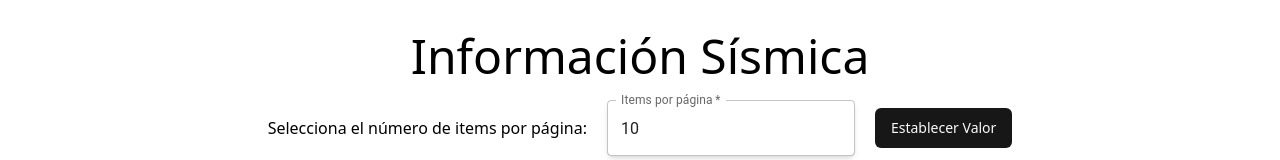
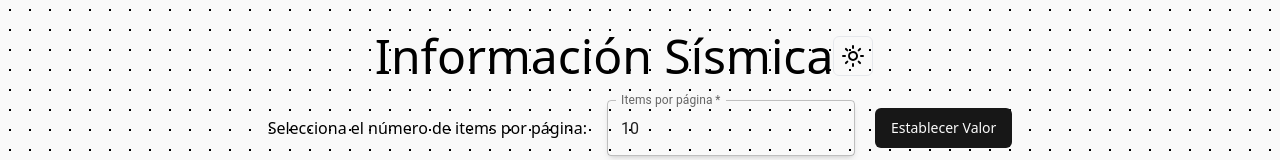
Before and after one commit to alejosoldp97/PruebaTecnicaFront, a React (Vite) app: page / in a window 1280 px wide. Shown: the top 160 px of the page. Built offline with nearby package versions, Linux system fonts and the light colour scheme; no server answers.

Commit message:
Agregando modo oscuro a la página

```diff
--- a/src/App.jsx
+++ b/src/App.jsx
@@ -35,21 +35,10 @@ function App() {
   const [selectedValues, setSelectedValues] = useState([]);
   // const values = selectedOptions.map(option => option.value);
   //   setSelectedValues(values);
-  const handleSelectChange = (selected) => {
-      setSelectedOptions(selected);
-      const values = selected.map(option => option.value);
-      setSelectedValues(values);
-      fetchData(values,inicio,itemsValue)
-    };
 
-    const handlePageChange = (newPage) => {
-      setCurrentPage(newPage);
-      fetchData(selectedValues,newPage,itemsValue);
-    };
-
-    const handleThemeChange = () => {
-      setTheme(prevTheme => prevTheme === 'light' ? 'dark' : 'light')
-    }
+  const handleThemeChange = () => {
+    setTheme(prevTheme => prevTheme === 'light' ? 'dark' : 'light')
+  }
 
   const fetchData = async (values,actualPage,itemsPerPage) => {
     const params = new URLSearchParams();
@@ -107,6 +96,18 @@ function App() {
     }
 
   }
+
+  const handleSelectChange = (selected) => {
+      setSelectedOptions(selected);
+      const values = selected.map(option => option.value);
+      setSelectedValues(values);
+      fetchData(values,inicio,itemsValue)
+    };
+
+    const handlePageChange = (newPage) => {
+      setCurrentPage(newPage);
+      fetchData(selectedValues,newPage,itemsValue);
+    };
 
   const handleEarthquackeId = (eId) =>{
     setData({...data, earthquake_id: eId, body:''})
@@ -194,12 +195,14 @@ function App() {
     }
   }
   return (
-    <div className=' text-black'>
+    <div className='text-black dark:text-white'>
 
       <Header
         handleItemsChange={handleItemsChange}
         handleSumbitItems={handleSumbitItems}
         error={error}
+        setTheme={setTheme}
+        theme={theme}
       />
       <Body
         earthquakes={earthquakes}
--- a/src/components/Body.jsx
+++ b/src/components/Body.jsx
@@ -65,7 +65,7 @@ const Body = ({
                         <DialogTrigger asChild><Button variant="secondary" className='w-52 mb-3' onClick={() => handleEarthquackeId(earthquake.id)} > Agregar un comentario</Button></DialogTrigger>
                         <DialogContent className="sm:max-w-[600px]">
                           <DialogHeader>
-                            <DialogTitle>Añade tu comentario del sismo {earthquake.attributes.title}</DialogTitle>
+                            <DialogTitle className='dark:text-white'>Añade tu comentario del sismo {earthquake.attributes.title} </DialogTitle>
                             <DialogDescription>
                               <Textarea className='mt-5' placeholder="Escribe tu comentario aqui." onChange={(e)=>handleCommentArea(e)} />
                             </DialogDescription>
--- a/src/components/CommentsList.jsx
+++ b/src/components/CommentsList.jsx
@@ -7,10 +7,10 @@ const CommentsList = ({comments, earthquake}) => {
   return (
     <ScrollArea className="h-72 rounded-md border w-auto">
       <div className="p-4">
-        <h4 className="mb-4 text-md font-medium leading-none text-center">Comentarios del sismo {earthquake.title} </h4>
+        <h4 className="mb-4 text-md font-medium leading-none text-center dark:text-white">Comentarios del sismo {earthquake.title} </h4>
         {comments.map((comment) => (
           <>
-            <div key={comment} className="text-sm">
+            <div key={comment} className="text-sm dark:text-white">
               {comment}
             </div>
             <Separator className="my-2" />
--- a/src/components/Header.jsx
+++ b/src/components/Header.jsx
@@ -1,12 +1,23 @@
 import { TextField } from '@mui/material'
 import React from 'react'
 import { Button } from '../src/components/ui/button'
+import { IconMoon, IconSunHigh } from '@tabler/icons-react'
 
-const Header = ({handleItemsChange, handleSumbitItems, error}) => {
+const Header = ({handleItemsChange, handleSumbitItems, error, setTheme, theme}) => {
   return (
     <div>
-    <div>
+    <div className=' flex justify-center items-center'>
         <h1 className=' text-5xl mt-8 text-center'>Información Sísmica</h1>
+        <Button
+        variant="ghost"
+        size="icon"
+        onClick={() => setTheme(theme === "light" ? "dark" : "light")}
+        className="border-[1px] mt-8 mr-8"
+        >
+        <IconSunHigh className="size-6 dark:hidden " />
+        <IconMoon className="hidden size-6 dark:block" />
+        <span className="sr-only">Toggle theme</span>
+        </Button>
       </div>
       <div className=' mt-5 flex items-center justify-center gap-5'>
         <span className=' '>Selecciona el número de items por página: </span>
--- a/src/components/PaginationComponent.jsx
+++ b/src/components/PaginationComponent.jsx
@@ -7,7 +7,7 @@ const PaginationComponent = ({ totalPages, currentPage, onPageChange }) => {
   const pages = Array.from({ length: totalPages });
 
   return (
-    <Pagination>
+    <Pagination className=' cursor-pointer'>
       <PaginationContent>
         {currentPage > 1 && (
           <PaginationPrevious onClick={() => onPageChange(currentPage - 1)} disabled={currentPage === 1} />
--- a/src/main.jsx
+++ b/src/main.jsx
@@ -6,7 +6,11 @@ import './index.css'
 ReactDOM.createRoot(document.getElementById('root')).render(
   <React.StrictMode>
     <div className=' m-0 p-0'>
-    {/* <div className="absolute top-0 z-[-2] h-screen w-full bg-[#000000] bg-[radial-gradient(#ffffff33_1px,#00091d_1px)] bg-[size:20px_20px]"></div> */}
+    {/* <div className="absolute top-0 z-[-2] h-full w-full bg-[#000000] bg-[radial-gradient(#ffffff33_1px,#00091d_1px)] bg-[size:20px_20px]"></div>
+     */}
+     {/* <div className="fixed top-0 z-[-2] h-screen w-screen bg-[#000000] bg-[radial-gradient(#ffffff33_1px,#00091d_1px)] bg-[size:20px_20px]"></div> */}
+     <div className="fixed top-0 z-[-2] h-screen w-screen bg-[#ffffff] bg-[radial-gradient(#000000_1px,#f9f9f9_1px)] dark:bg-[#000000] dark:bg-[radial-gradient(#ffffff33_1px,#00091d_1px)] bg-[size:20px_20px]"></div>
+
     <App />
     </div>
   </React.StrictMode>,
```
